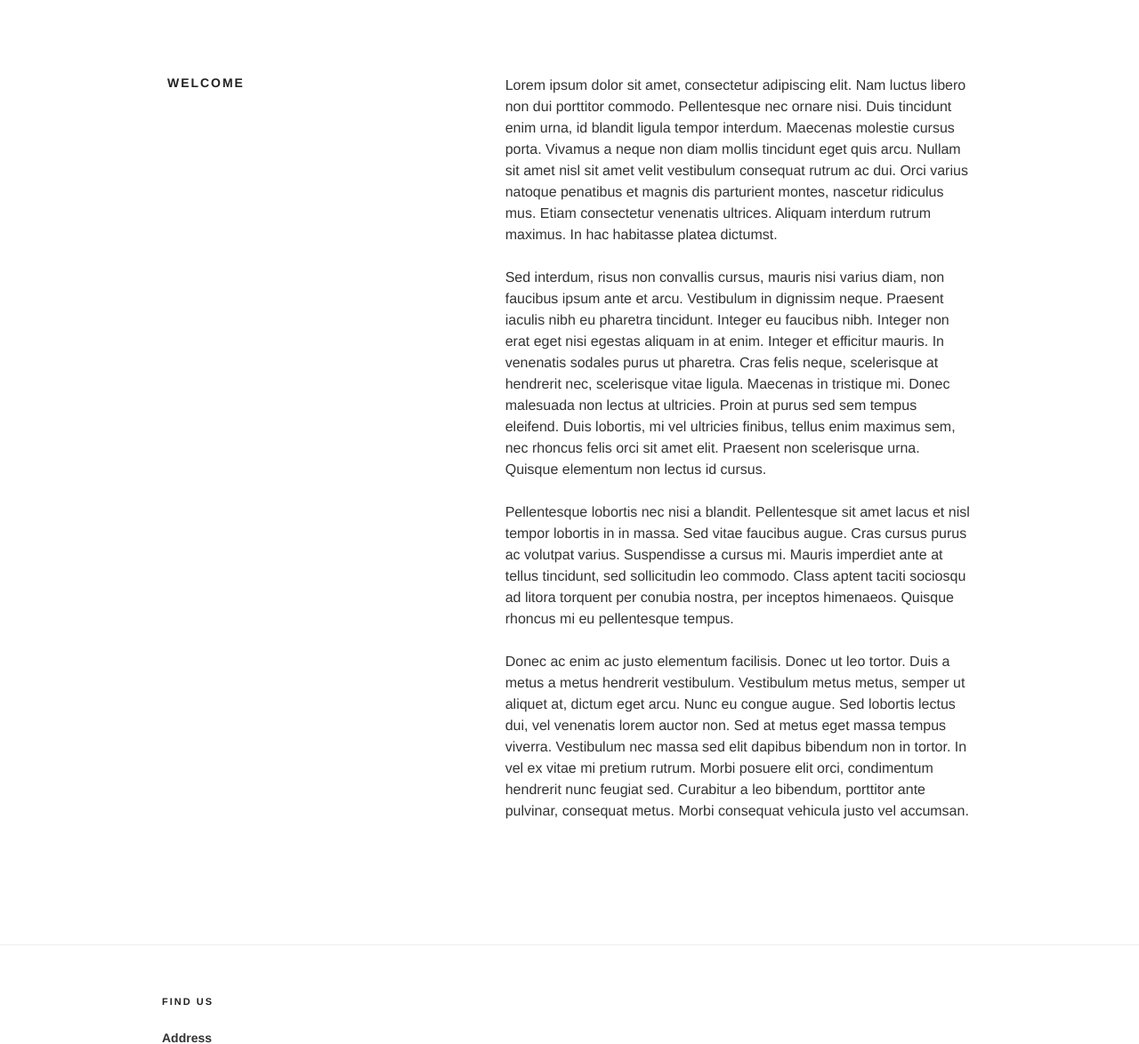
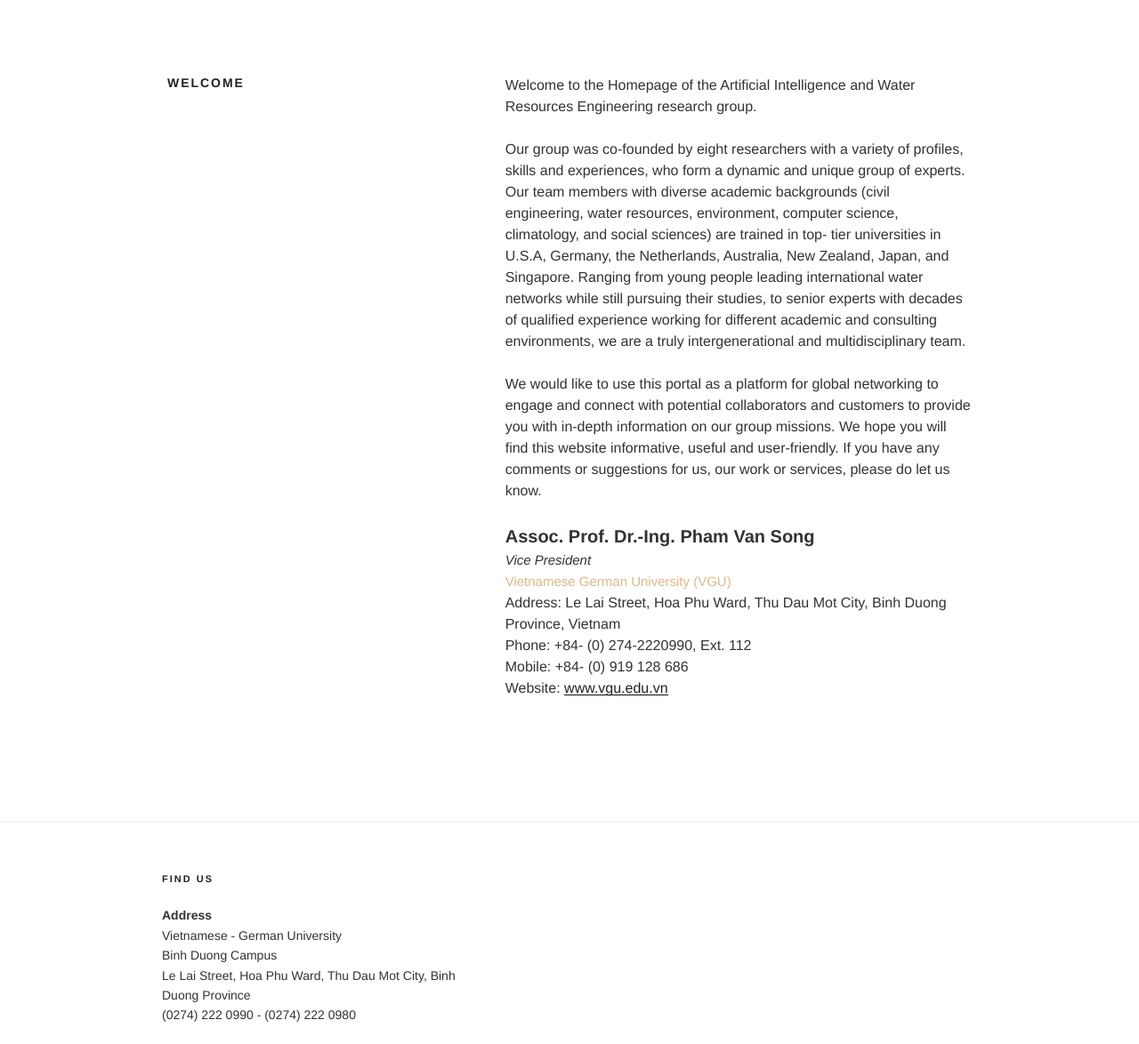
Before and after one commit to datvithanh/aiwre, a Django app: page / in a window 1280 px wide. Shown: the part 812-1986 px from the top of the page at 89% size. After the commit the page ends 1961 px from the top, so only its background shows below. Run offline with Django 3.2, Linux system fonts and the light colour scheme; parts of the project's set-up code (start-up, migrations or seed data) failed here and were passed over.

Commit message:
welcome letter

```diff
--- /dev/null
+++ b/website/static/custom.css
@@ -0,0 +1,15 @@
+.prof-name {
+    font-size: 20px;
+    font-weight: 700;
+}
+
+.prof-title {
+    font-size: 15px;
+    font-style: italic;
+}
+
+.prof-uni {
+    font-size: 15px;
+    font-weight: 500;
+    color: burlywood;
+}
--- a/website/templates/base.html
+++ b/website/templates/base.html
@@ -15,6 +15,8 @@
     <link rel="stylesheet" id="twentyseventeen-fonts-css" href="{% static 'css' %}"
         type="text/css" media="all">
     <link rel="stylesheet" id="twentyseventeen-style-css" href="{% static 'style.css' %}"
+        type="text/css" media="all">
+    <link rel="stylesheet" id="twentyseventeen-style-css" href="{% static 'custom.css' %}"
         type="text/css" media="all">
     {% csrf_token %}
 </head>
--- a/website/templates/index.html
+++ b/website/templates/index.html
@@ -9,40 +9,37 @@
                             <h2 class="entry-title">Welcome</h2>
                         </header>
                         <div class="entry-content">
-                            <p>Lorem ipsum dolor sit amet, consectetur adipiscing elit. Nam luctus libero
-                                non dui porttitor commodo. Pellentesque nec ornare nisi. Duis tincidunt
-                                enim urna, id blandit ligula tempor interdum. Maecenas molestie cursus
-                                porta. Vivamus a neque non diam mollis tincidunt eget quis arcu. Nullam sit
-                                amet nisl sit amet velit vestibulum consequat rutrum ac dui. Orci varius
-                                natoque penatibus et magnis dis parturient montes, nascetur ridiculus mus.
-                                Etiam consectetur venenatis ultrices. Aliquam interdum rutrum maximus. In
-                                hac habitasse platea dictumst.</p>
-                            <p>Sed interdum, risus non convallis cursus, mauris nisi varius diam, non
-                                faucibus ipsum ante et arcu. Vestibulum in dignissim neque. Praesent
-                                iaculis nibh eu pharetra tincidunt. Integer eu faucibus nibh. Integer non
-                                erat eget nisi egestas aliquam in at enim. Integer et efficitur mauris. In
-                                venenatis sodales purus ut pharetra. Cras felis neque, scelerisque at
-                                hendrerit nec, scelerisque vitae ligula. Maecenas in tristique mi. Donec
-                                malesuada non lectus at ultricies. Proin at purus sed sem tempus eleifend.
-                                Duis lobortis, mi vel ultricies finibus, tellus enim maximus sem, nec
-                                rhoncus felis orci sit amet elit. Praesent non scelerisque urna. Quisque
-                                elementum non lectus id cursus.</p>
-                            <p>Pellentesque lobortis nec nisi a blandit. Pellentesque sit amet lacus et
-                                nisl tempor lobortis in in massa. Sed vitae faucibus augue. Cras cursus
-                                purus ac volutpat varius. Suspendisse a cursus mi. Mauris imperdiet ante at
-                                tellus tincidunt, sed sollicitudin leo commodo. Class aptent taciti
-                                sociosqu ad litora torquent per conubia nostra, per inceptos himenaeos.
-                                Quisque rhoncus mi eu pellentesque tempus.
+                            <p>
+                                Welcome to the Homepage of the Artificial Intelligence and Water Resources
+                                Engineering research group.
                             </p>
                             <p>
-                                Donec ac enim ac justo elementum facilisis. Donec ut leo tortor. Duis a
-                                metus a metus hendrerit vestibulum. Vestibulum metus metus, semper ut
-                                aliquet at, dictum eget arcu. Nunc eu congue augue. Sed lobortis lectus
-                                dui, vel venenatis lorem auctor non. Sed at metus eget massa tempus
-                                viverra. Vestibulum nec massa sed elit dapibus bibendum non in tortor. In
-                                vel ex vitae mi pretium rutrum. Morbi posuere elit orci, condimentum
-                                hendrerit nunc feugiat sed. Curabitur a leo bibendum, porttitor ante
-                                pulvinar, consequat metus. Morbi consequat vehicula justo vel accumsan.
+                                Our group was co-founded by eight researchers with a variety of profiles, skills and
+                                experiences, who form a dynamic and unique group of experts. Our team members
+                                with diverse academic backgrounds (civil engineering, water resources,
+                                environment, computer science, climatology, and social sciences) are trained in top-
+                                tier universities in U.S.A, Germany, the Netherlands, Australia, New Zealand, Japan,
+                                and Singapore. Ranging from young people leading international water networks
+                                while still pursuing their studies, to senior experts with decades of qualified
+                                experience working for different academic and consulting environments, we are a
+                                truly intergenerational and multidisciplinary team.
+                            </p>
+                            <p>
+                                We would like to use this portal as a platform for global networking to engage and
+                                connect with potential collaborators and customers to provide you with in-depth
+                                information on our group missions. We hope you will find this website informative,
+                                useful and user-friendly. If you have any comments or suggestions for us, our work
+                                or services, please do let us know.
+                            </p>
+                            <p>
+                                <span class="prof-name">Assoc. Prof. Dr.-Ing. Pham Van Song</span><br>
+                                <span class="prof-title">Vice President</span> <br>
+                                <span class="prof-uni">Vietnamese German University (VGU)</span><br>
+                                Address: Le Lai Street, Hoa Phu Ward, Thu Dau Mot City, Binh Duong Province,
+                                Vietnam<br>
+                                Phone: +84- (0) 274-2220990, Ext. 112<br>
+                                Mobile: +84- (0) 919 128 686<br>
+                                Website: <a href="javascript:void(0)">www.vgu.edu.vn</a>
                             </p>
                         </div>
                     </div>
```
Also changed, not shown: website/models.py (+15 -14 lines), website/migrations/0006_auto_20190326_1033.py (added).
